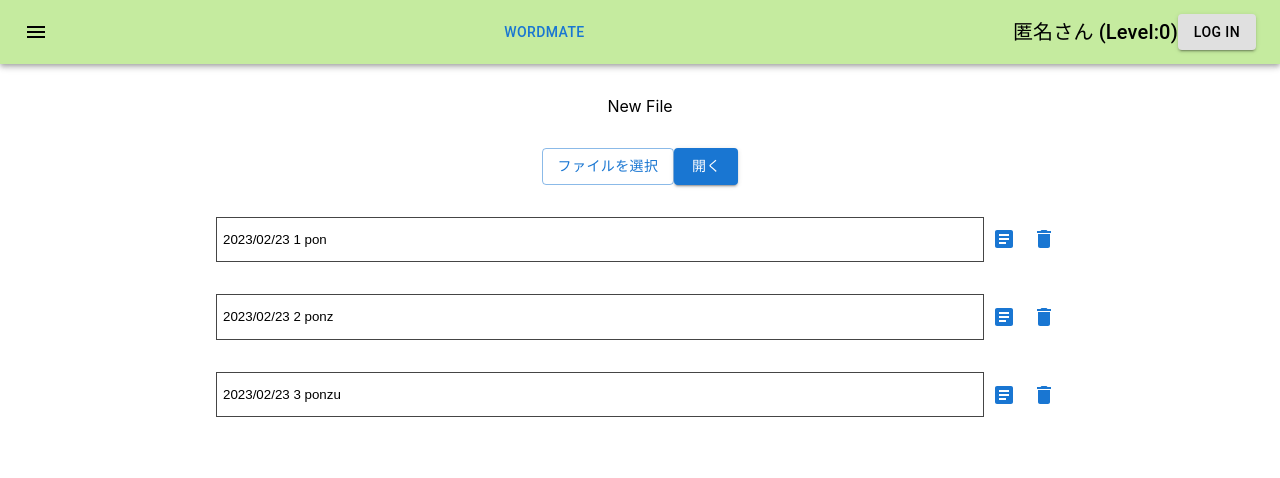
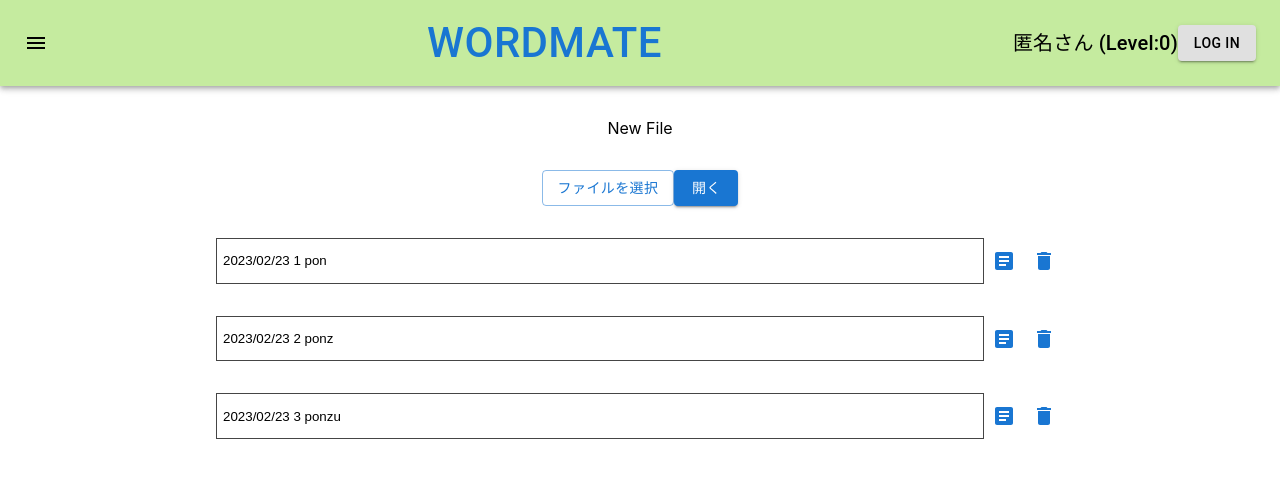
Before and after one commit to O-tips/hackU2023sp, a React (Create React App) app: page / in a window 1280 px wide. Shown: the top 478 px of the page. Built offline with nearby package versions, Linux system fonts and the light colour scheme.

Commit message:
タイトルの文字を大きくした

```diff
--- a/src/Header.css
+++ b/src/Header.css
@@ -5,24 +5,6 @@
 
 }
 
-.wrapper{
-    position: relative;
+.title{
+    font-size: 3em;
 }
-
-.centeredtext{
-    margin: 0 auto;
-    /* position: absolute; */
-    left: 0;
-    right: 0;
-}
-
-.iconbutton{
-    top: auto;
-    bottom:auto;
-    left: 0%;
-    /* transform: translate(-50%, -50%); */
-    width: 200;
-    height: 60;
-    padding: 16;
-    borderRadius: 8;
-}
--- a/src/contents/Header.jsx
+++ b/src/contents/Header.jsx
@@ -163,7 +163,9 @@ function Header() {
                         navigate('/')
                     }}
                     >
+                        <div class='title'>
                         WordMate
+                        </div>
                     </Button>
                 </Typography>
 
```
